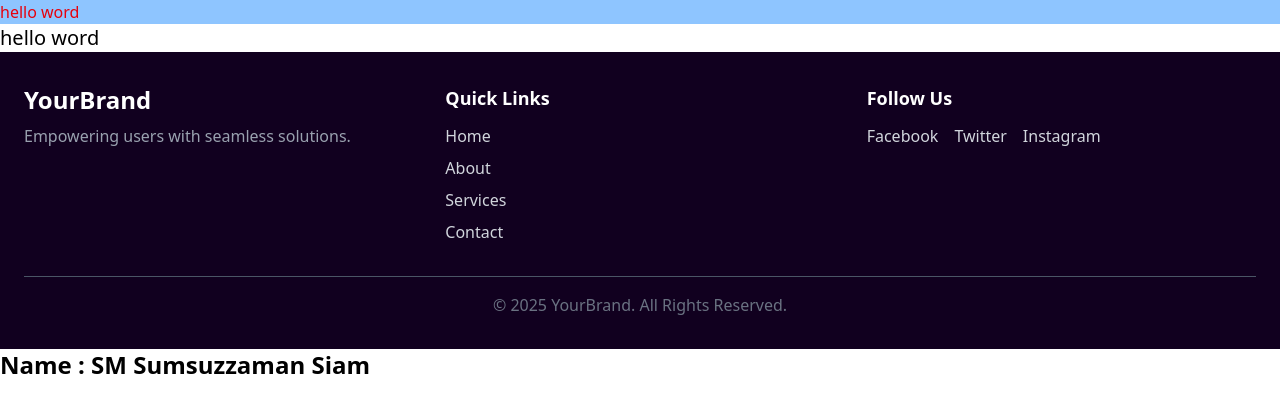
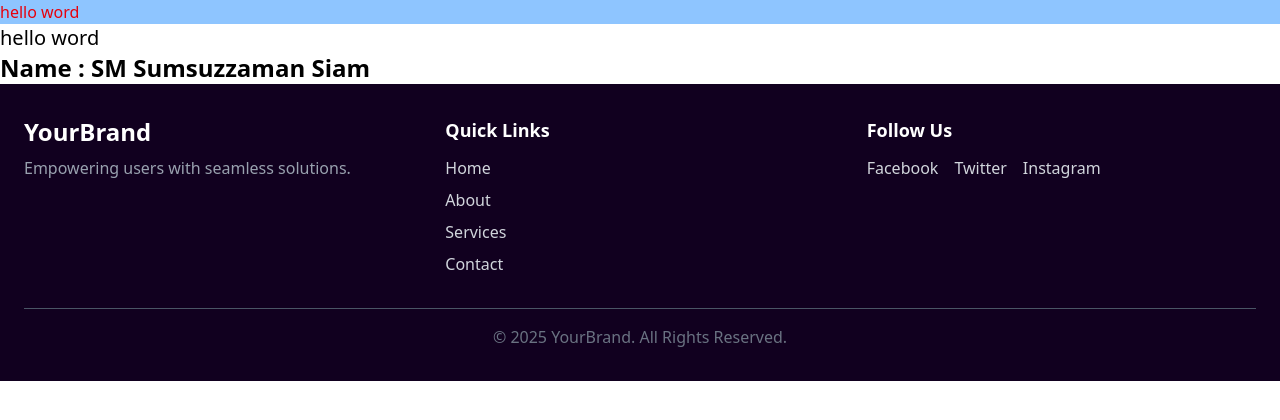
Before and after one commit to abdullah107189/react-team-work, a React (Vite) app: page / in a window 1280 px wide. Shown: the top 420 px of the page. Built offline with nearby package versions, Linux system fonts and the light colour scheme.

Commit message:
change place to the footer section

```diff
--- a/src/App.jsx
+++ b/src/App.jsx
@@ -7,8 +7,8 @@ const App = () => {
     <div>
       <h1 className="text-red-600 bg-blue-300">hello word</h1>
       <h1 className="text-xl">hello word</h1>
+      <Siam />
       <Footer />
-      <Siam />
     </div>
   );
 };
```
